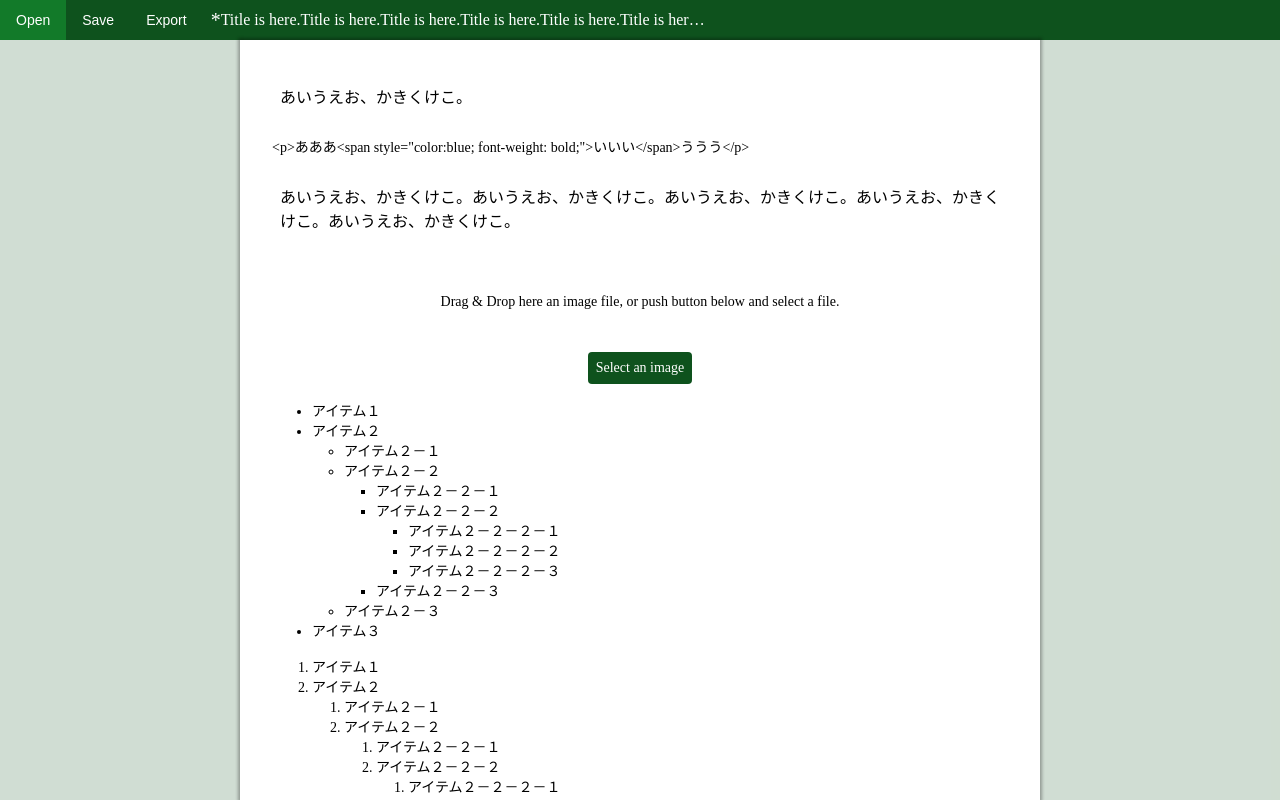
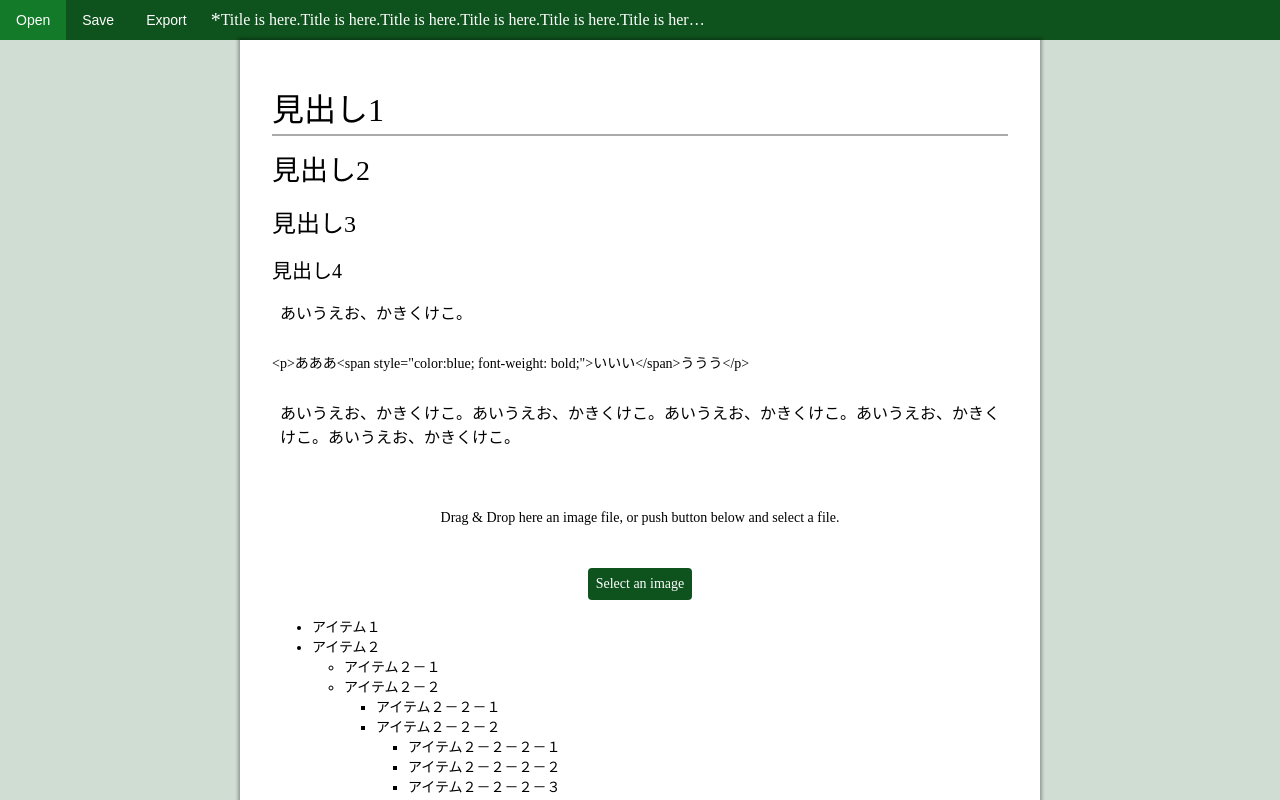
Before and after one commit to kusa-mochi/mochi-memo-pad, a Vue app in the folder src/: page / in a window 1280 px wide. Built offline with nearby package versions, Linux system fonts and the light colour scheme.

Commit message:
make heading editor base.

```diff
--- a/src/src/components/EditObject.vue
+++ b/src/src/components/EditObject.vue
@@ -3,6 +3,10 @@
     <div class="edit-object__content">
       <div class="edit-object__body">
         <paragraph-editor v-if="EditorTypeIs('paragraph')" v-bind:id="id"></paragraph-editor>
+        <heading-editor v-else-if="EditorTypeIs('heading1')" v-bind:id="id" v-bind:level="1"></heading-editor>
+        <heading-editor v-else-if="EditorTypeIs('heading2')" v-bind:id="id" v-bind:level="2"></heading-editor>
+        <heading-editor v-else-if="EditorTypeIs('heading3')" v-bind:id="id" v-bind:level="3"></heading-editor>
+        <heading-editor v-else-if="EditorTypeIs('heading4')" v-bind:id="id" v-bind:level="4"></heading-editor>
         <html-editor v-else-if="EditorTypeIs('html')" v-bind:id="id"></html-editor>
         <list-editor v-else-if="EditorTypeIs('list')" v-bind:id="id" list-type="list"></list-editor>
         <list-editor v-else-if="EditorTypeIs('number-list')" v-bind:id="id" list-type="number-list"></list-editor>
@@ -13,6 +17,7 @@
       </div>
       <div class="edit-object__tool-icons">
         <paragraph-editor-menu v-if="EditorTypeIs('paragraph')"></paragraph-editor-menu>
+        <heading-editor-menu v-else-if="EditorTypeIs('heading1') || EditorTypeIs('heading2') || EditorTypeIs('heading3') || EditorTypeIs('heading4')"></heading-editor-menu>
         <html-editor-menu v-else-if="EditorTypeIs('html')" v-bind:id="id"></html-editor-menu>
         <list-editor-menu v-else-if="EditorTypeIs('list')"></list-editor-menu>
         <list-editor-menu v-else-if="EditorTypeIs('number-list')"></list-editor-menu>
@@ -50,6 +55,8 @@ import Icon from "./Icon.vue";
 import InsertionMenu from "./InsertionMenu.vue";
 import ParagraphEditor from "./EditorComponents/ParagraphEditor.vue";
 import ParagraphEditorMenu from "./EditorComponents/ParagraphEditorMenu.vue";
+import HeadingEditor from "./EditorComponents/HeadingEditor.vue";
+import HeadingEditorMenu from "./EditorComponents/HeadingEditorMenu.vue";
 import HtmlEditor from "./EditorComponents/HtmlEditor.vue";
 import HtmlEditorMenu from "./EditorComponents/HtmlEditorMenu.vue";
 import ListEditor from "./EditorComponents/ListEditor.vue";
@@ -96,6 +103,8 @@ export default {
     InsertionMenu,
     ParagraphEditor,
     ParagraphEditorMenu,
+    HeadingEditor,
+    HeadingEditorMenu,
     HtmlEditor,
     HtmlEditorMenu,
     ListEditor,
--- a/src/src/components/EditorComponents/Editable.vue
+++ b/src/src/components/EditorComponents/Editable.vue
@@ -17,6 +17,11 @@ export default {
     value: {
       type: String,
       required: true
+    },
+    fontSize: {
+      type: Number,
+      required: false,
+      default: 16
     },
     paddingTop: {
       type: Number,
@@ -48,6 +53,7 @@ export default {
   computed: {
     thisStyle() {
       return {
+        fontSize: this.fontSize.toString() + "px",
         paddingTop: this.paddingTop.toString() + "px",
         paddingRight: this.paddingRight.toString() + "px",
         paddingBottom: this.paddingBottom.toString() + "px",
--- /dev/null
+++ b/src/src/components/EditorComponents/HeadingEditor.vue
@@ -0,0 +1,68 @@
+<template>
+  <div class="heading-editor">
+    <editable
+      v-bind:font-size="fontSize"
+      padding-top="12"
+      padding-right="8"
+      padding-bottom="4"
+      padding-left="0"
+      v-bind:value="this.$store.state.editingData[id].data"
+      v-on:input="OnStringUpdated"
+    ></editable>
+    <hr v-if="level === 1" class="horizontal-border" />
+  </div>
+</template>
+
+<script>
+import Editable from "./Editable.vue";
+
+export default {
+  name: "HeadingEditor",
+  props: {
+    id: {
+      type: Number,
+      required: true
+    },
+    level: {
+      type: Number,
+      required: false,
+      default: 1
+    }
+  },
+  computed: {
+    fontSize() {
+      switch (this.level) {
+        case 1:
+          return 32;
+        case 2:
+          return 28;
+        case 3:
+          return 24;
+        case 4:
+          return 20;
+        default:
+          return 32;
+      }
+    }
+  },
+  methods: {
+    OnStringUpdated(newString) {
+      this.$store.dispatch("updateParagraph", {
+        string: newString,
+        idx: this.id
+      });
+    }
+  },
+  components: {
+    Editable
+  }
+};
+</script>
+
+<style lang="scss" scoped>
+.horizontal-border {
+  border: none;
+  background-color: #aaaaaa;
+  height: 2px;
+}
+</style>
--- /dev/null
+++ b/src/src/components/EditorComponents/HeadingEditorMenu.vue
@@ -0,0 +1,19 @@
+<template>
+    <!-- You can write an HTML structure here. -->
+    <div></div>
+</template>
+
+<script>
+export default {
+    name: 'HeadingEditorMenu',
+    data () {
+        return {
+            sampleProp: 123
+        };
+    }
+}
+</script>
+
+<style lang="scss" scoped>
+    /* You can write Sass styles here. */
+</style>
--- a/src/src/components/EditorComponents/ParagraphEditor.vue
+++ b/src/src/components/EditorComponents/ParagraphEditor.vue
@@ -35,9 +35,4 @@ export default {
 </script>
 
 <style lang="scss" scoped>
-.paragraph-editor {
-  padding: 8px 16px;
-  font-size: 14px;
-  text-align: left;
-}
 </style>
--- a/src/src/store/index.js
+++ b/src/src/store/index.js
@@ -9,6 +9,22 @@ export default new Vuex.Store({
     // editingData: []
     title: "Title is here.Title is here.Title is here.Title is here.Title is here.Title is here.Title is here.Title is here.Title is here.Title is here.Title is here.",
     editingData: [
+      {
+        editorType: "heading1",
+        data: "見出し1"
+      },
+      {
+        editorType: "heading2",
+        data: "見出し2"
+      },
+      {
+        editorType: "heading3",
+        data: "見出し3"
+      },
+      {
+        editorType: "heading4",
+        data: "見出し4"
+      },
       {
         editorType: "paragraph",
         data: "あいうえお、かきくけこ。"
```
